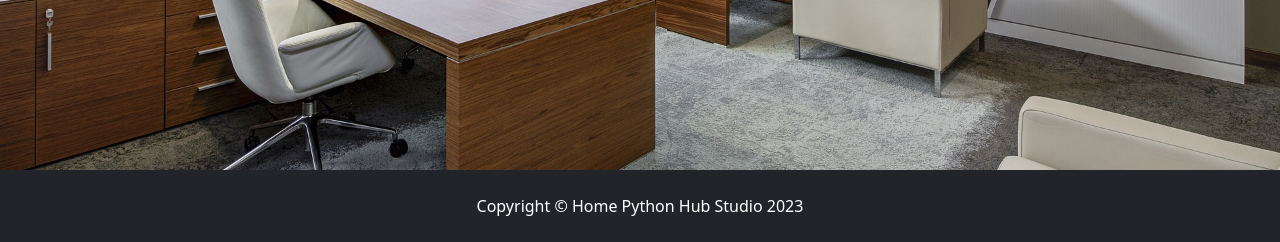
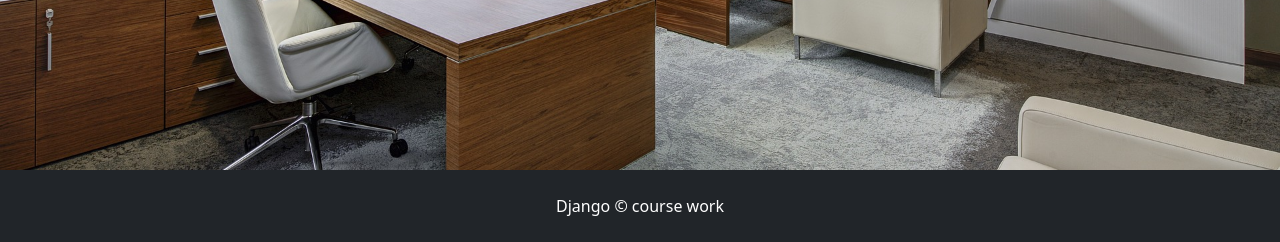
Before and after one commit to PowerOfLuck/Django-course-work, a Django app: page / in a window 1280 px wide. Shown: the part 558-800 px from the top of the page. Run offline with Django 4.2, Linux system fonts and the light colour scheme; data comes from the database, SQL or seed files in the repository; some libraries are stand-ins or nearby versions.

Commit message:
Django final

```diff
--- a/main/templates/main/index.html
+++ b/main/templates/main/index.html
@@ -13,7 +13,7 @@
 {% block footer %}
 <footer class="py-4 bg-dark">
     <div class="container">
-        <p class="m-0 text-center text-white">Copyright &copy; Home Python Hub Studio 2023</p>
+        <p class="m-0 text-center text-white">Django &copy; course work </p>
     </div>
 </footer>
 {% endblock %}
```
